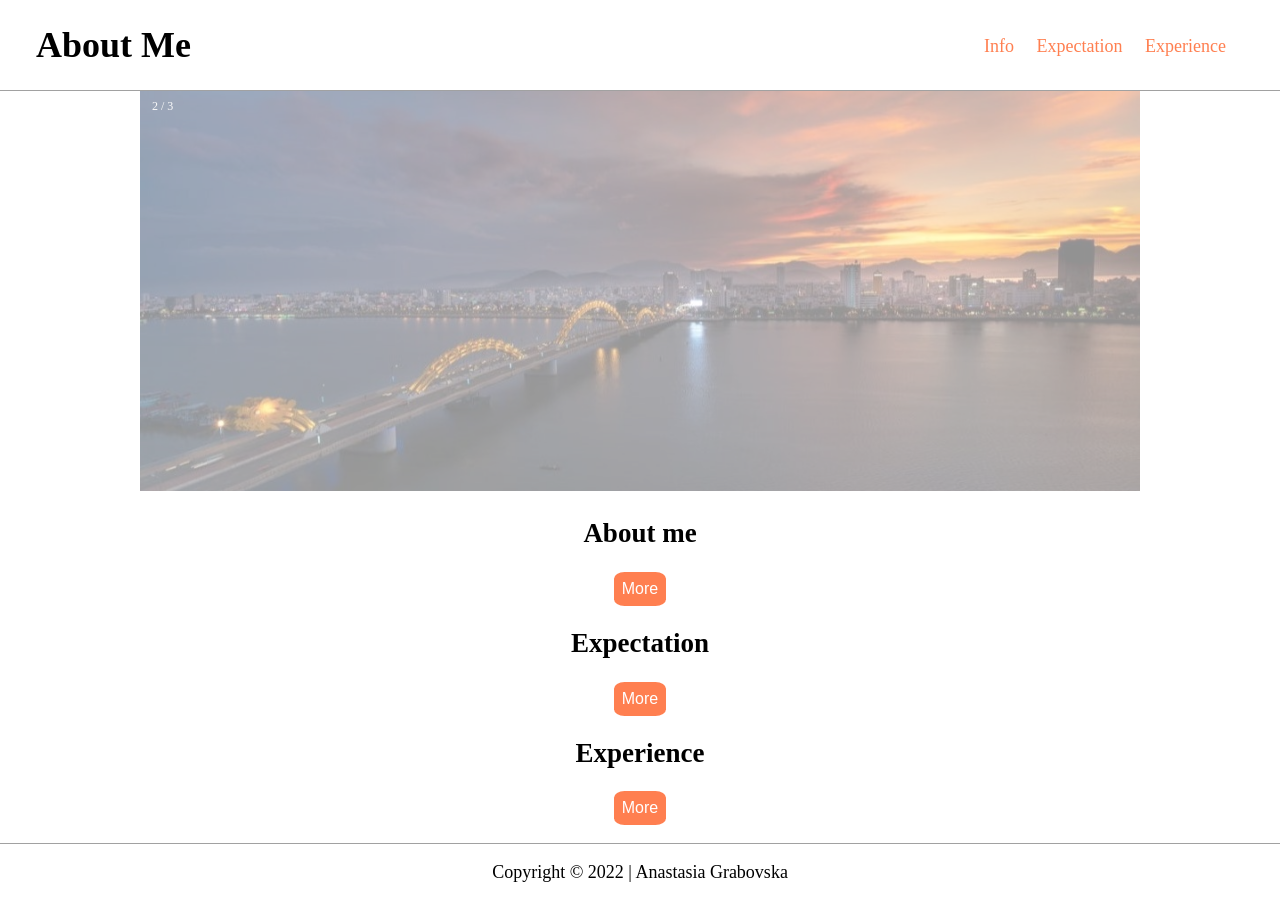
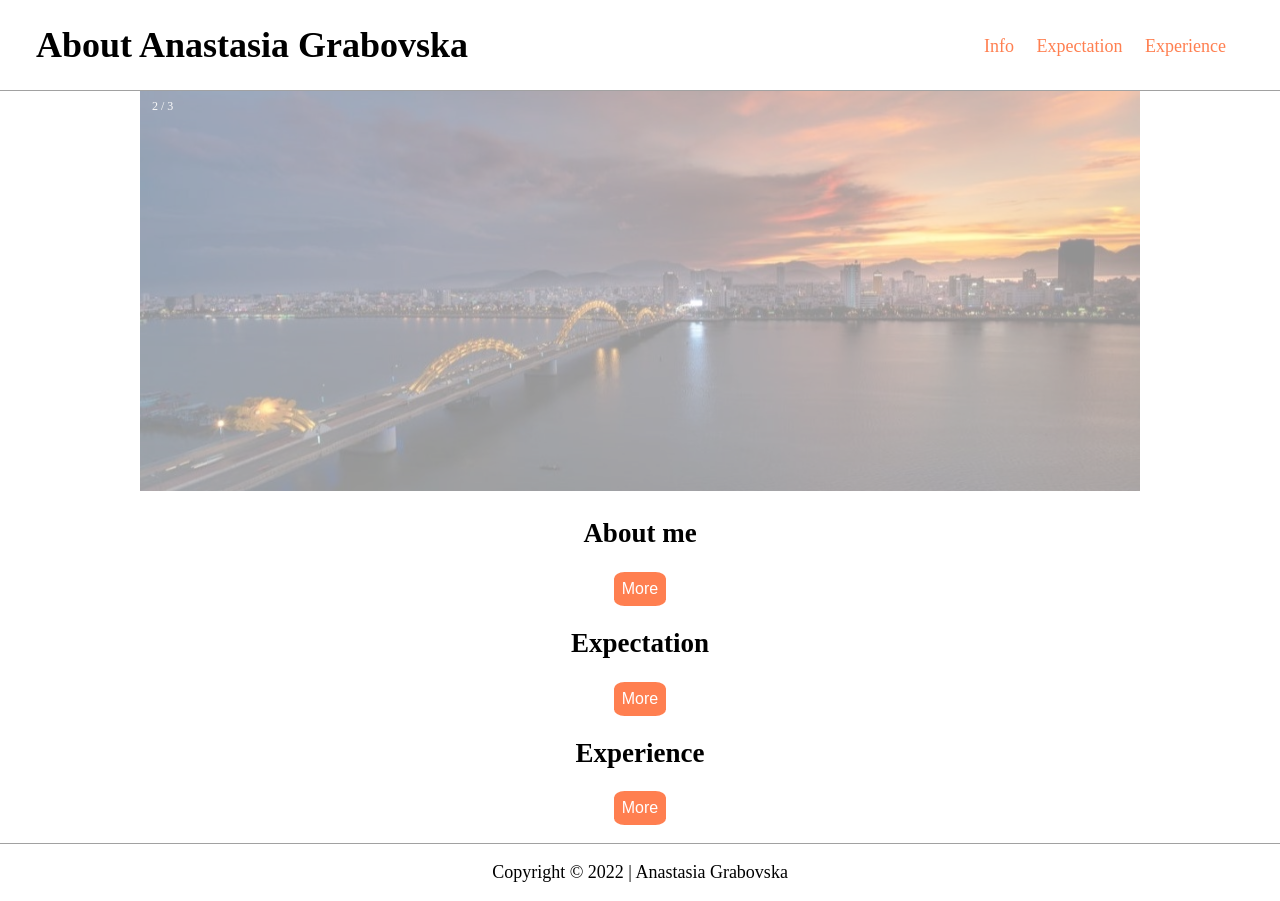
Before and after one commit to grabelka/lab1, a plain HTML site: page index.html in a window 1280 px wide. Drawn offline with Linux system fonts and the light colour scheme.

```diff
--- a/index.html
+++ b/index.html
@@ -8,14 +8,14 @@
       <meta name="msapplication-tap-highlight" content="no">
       <meta name="viewport" content="width=device-width, initial-scale=1">
 
-      <title>About Me</title>
+      <title>About Anastasia Grabovska</title>
 
       <link rel="stylesheet" href="./styles.css">
    </head>
 
    <body itemscope itemtype="http://schema.org/WebPage">
       <header>
-         <h1>About Me</h1>
+         <h1>About Anastasia Grabovska</h1>
          <nav>
             <a href="#info">Info</a>
             <a href="#expectation">Expectation</a>
```
Also changed, not shown: 1 other file.
